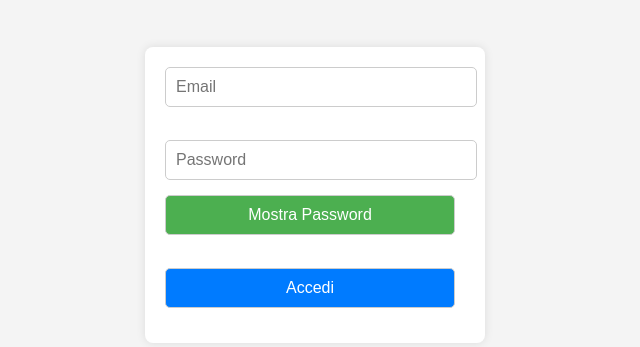
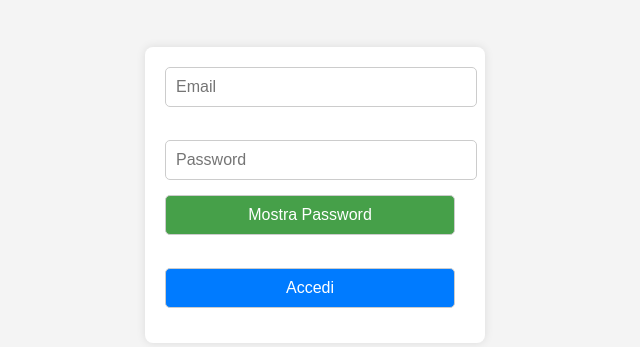
Before and after one commit to SimoneArzuffi/ProgettoQuinta, a PHP site: page /login.php in a window 1280 px wide, with the pointer over the restyled element. Shown: the part 151-498 px from the top of the page, without its empty margins (325-965 px from the left). Run offline with PHP 8.4, Linux system fonts and the light colour scheme; data that the repository does not hold is empty.

Commit message:
aggiunto hover nel css

```diff
--- a/login.php
+++ b/login.php
@@ -80,11 +80,20 @@
             cursor: pointer;
         }
 
+        input[type="button"]:hover {
+            background-color: #46a049;
+        }
+
         input[type="submit"] {
             background-color: #007bff;
             color: #fff;
             cursor: pointer;
         }
+
+        input[type="submit"]:hover {
+            background-color: #0069d9;
+        }
+
     </style>
 </head>
 <body>
```
